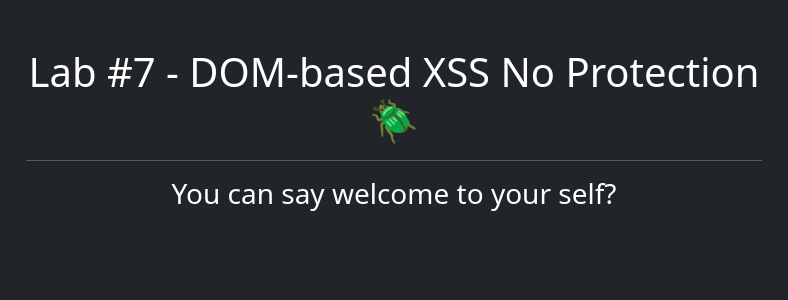
After one commit to mhzabet/xss-lab, a Django app: page /dom-xss-no-protection in a window 1280 px wide. The commit adds this page. Shown: the top 300 px of the page, without its empty margins (246-1034 px from the left). Run offline with Django 4.2, Linux system fonts and the light colour scheme; some libraries are stand-ins or nearby versions.

Commit message:
added dom base

```diff
--- /dev/null
+++ b/template/vulns/dom_xss/dom_xss_no_protection.html
@@ -0,0 +1,27 @@
+{% extends 'base.html' %}
+{%block title%}DOM-base XSS No Protection 🪲{%endblock%}
+{%block head%}
+
+{%endblock%}
+{%block body%}
+<div class="container">
+    <div class="row justify-content-center"> <!-- Use justify-content-center on the row -->
+        <div class="col-md-8 text-center"> <!-- col-md-8 limits width, text-center centers content -->
+            <h1>Lab #7 - DOM-based XSS No Protection 🪲</h1>
+            <hr class="w-100" /> <!-- hr centered by col-8 which is centered -->
+            <div class="child-div">
+                <h3 id='msg'>You can say welcome to your self?</h3>
+                <div id="welcome"></div>
+            </div>
+            <script>
+                var name = document.location.hash.substring(1)
+                if (name){
+                    document.getElementById("msg").innerText = 'Welcome too you......'
+                    document.getElementById("welcome").innerHTML = "Hello " + decodeURIComponent(name);
+                }
+            </script>
+        </div>
+    </div>
+</div>
+
+{%endblock%}
--- a/vulns/urls.py
+++ b/vulns/urls.py
@@ -9,5 +9,7 @@ urlpatterns = [
     path("xss-attributes-no-protection", views.xss_attributes_no_protection_view, name="xss-attributes-no-protection"),
     path("xss-javascript-context-no-protection", views.xss_javascript_context_no_protection_view, name="xss-javascript-context-no-protection"),
     path("xss-javascript-context-brackets-escape", views.xss_javascript_context_brackets_escape_view, name="xss-javascript-context-brackets-escape"),
-    path("stored-xss-no-protection", views.stored_xss_no_protection_view, name="stored-xss-no-protection")
+    path("stored-xss-no-protection", views.stored_xss_no_protection_view, name="stored-xss-no-protection"),
+    path("dom-xss-no-protection", views.dom_xss_no_protection_view, name="dom-xss-no-protection")
+
 ]
--- a/vulns/views.py
+++ b/vulns/views.py
@@ -71,3 +71,6 @@ def stored_xss_no_protection_view(request):
         else:
             messages.error(request, "Error During adding Items.")
     return render(request, "vulns/stored_xss/stored_xss_no_protection.html", context={"list":list_of_item})
+## Lab 7
+def dom_xss_no_protection_view(request):
+    return render(request, "vulns/dom_xss/dom_xss_no_protection.html")
```
Also changed, not shown: template/home/home.html (+3 -6 lines).
